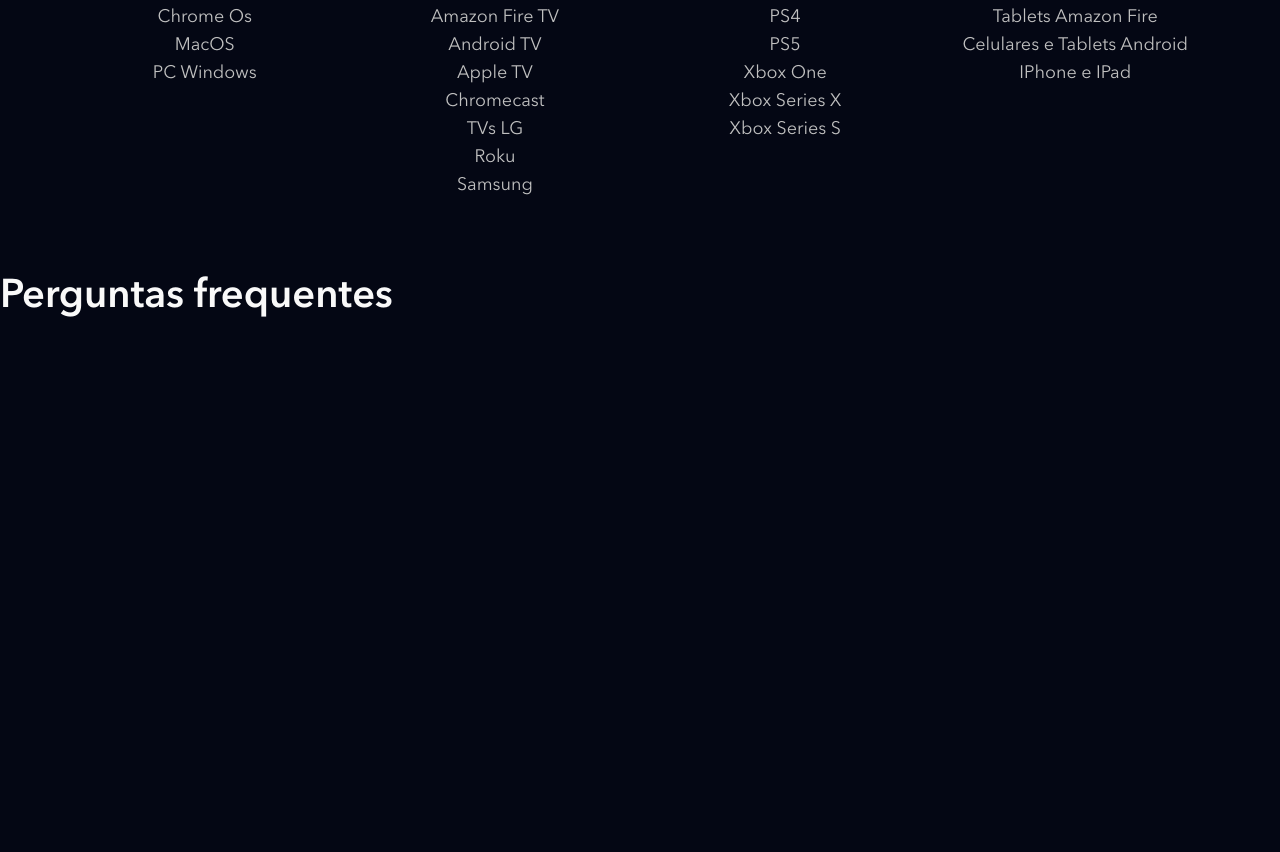
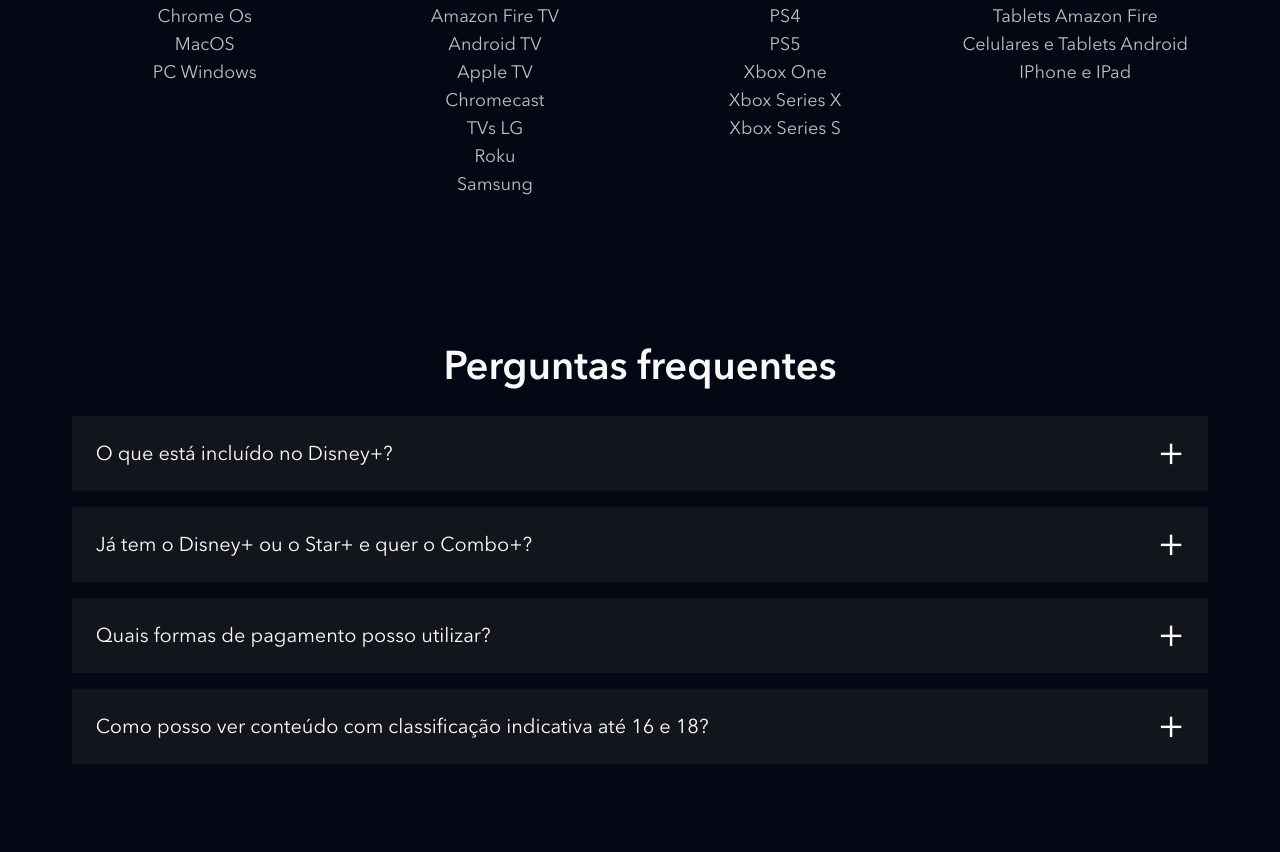
Before and after one commit to janlucasjm/clone_disneyplus, a website: page index.html in a window 1280 px wide. Shown: the part 4114-4966 px from the top of the page. Before the commit the page ends 4436 px from the top, so only its background shows below. Drawn offline with nearby package versions, Linux system fonts and the light colour scheme; files that its build step writes are made by us from their sources; files whose address does not match are found by name.

Commit message:
adicionando accordion do faq

```diff
--- a/index.html
+++ b/index.html
@@ -204,6 +204,51 @@
 
     <section class="faq">
         <h2 class="title">Perguntas frequentes</h2>
+        <ul class="faq__questions">
+            <li class="faq__questions__item">
+                <div class="faq__questions__item__question" data-faq-question>O que está incluído no Disney+?</div>
+                <div class="faq__questions__item__answer text--big">
+                    <p><span>O Disney+ oferece:</span></p>
+                    <ul>
+                        <li>Experiência de entretenimento exclusiva.</li>
+                        <li>As melhores histórias da Disney, Pixar, Marvel, Star Wars e National Geographic, tudo em um só lugar.</li>
+                        <li>Downloads ilimitados em até 10 dispositivos compatíveis.</li>
+                        <li>Mais de 300 títulos em 4K UHD e HDR.</li>
+                        <li>A possibilidade de assistir em até 4 dispositivos compatíveis simultaneamente sem custo adicional.</li>
+                        <li>IMAX Enhanced: disponível para alguns títulos da Marvel em dispositivos compatíveis com o Disney+.</li>
+                    </ul>
+                </div>
+            </li>
+
+            <li class="faq__questions__item">
+                <div class="faq__questions__item__question" data-faq-question>Já tem o Disney+ ou o Star+ e quer o Combo+?</div>
+                <div class="faq__questions__item__answer text--big">
+                    <p><span>Ao assinar o Combo+:</span></p>
+                    <ul>
+                        <li>O valor da sua assinatura existente será descontado do preço do Combo+.</li>
+                        <li>Se você assina o plano mensal, o valor que você paga mensalmente será descontado do preço do Combo+.</li>
+                        <li>Se você tem uma assinatura anual do Disney+ cobrada diretamente pelo Disney+, não é possível mudar para o Combo+ no momento. Entre em contato com o <a href="#">suporte do Disney+</a> para conhecer suas opções.</li>
+                        <li>Você vai receber um e-mail com os valores detalhados assim que finalizar o pagamento.</li>
+                        <li>Lembre-se: você pode cancelar a assinatura quando quiser.</li>
+                    </ul>
+                    <p style="padding-top: 24px;"><span>No momento, apenas a assinatura mensal do Combo+ está disponível.</span></p>
+                </div>
+            </li>
+
+            <li class="faq__questions__item">
+                <div class="faq__questions__item__question" data-faq-question>Quais formas de pagamento posso utilizar?</div>
+                <div class="faq__questions__item__answer text--big">
+                    <p><span>Você pode utilizar: cartão de débito, cartão de crédito, PayPal, Mercado Pago, e também empresas parceiras como Google Play Store, App Store da Apple; Mercado Livre e provedores locais de TV, telefonia e internet.</span></p>
+                </div>
+            </li>
+
+            <li class="faq__questions__item">
+                <div class="faq__questions__item__question" data-faq-question>Como posso ver conteúdo com classificação indicativa até 16 e 18?</div>
+                <div class="faq__questions__item__answer text--big">
+                    <p><span>Para poder acessar o catálogo completo que inclui conteúdo com classificação indicativa até 16 e 18, todos os usuários do Disney+ na América Latina devem atualizar as configurações de controle parental do perfil. É possível restringir o conteúdo de cada perfil e também adicionar um PIN de bloqueio. Os usuários que preferirem manter a configuração atual vão continuar aproveitando o Disney+ com a classificação indicativa até 14, podendo alterá-la a qualquer momento em "Editar Perfis".</span></p>
+                </div>
+            </li>
+        </ul>
     </section>
 
     <script src="./src/main.js"></script>
--- a/src/main.js
+++ b/src/main.js
@@ -1,5 +1,6 @@
 document.addEventListener('DOMContentLoaded', function() {
     const buttons = document.querySelectorAll('[data-tab-button]');
+    const questions = document.querySelectorAll('[data-faq-question]');
 
     for (let i = 0; i < buttons.length; i++) {
         buttons[i].addEventListener('click', function(botao) {
@@ -11,7 +12,18 @@
             botao.target.classList.add('shows__tabs__button--is-active');
         })
     }
+
+    for (let i = 0; i < questions.length; i++) {
+        questions[i].addEventListener('click', abreOuFechaResposta)
+    }
 })
+
+function abreOuFechaResposta(elemento) {
+    const classe = 'faq__questions__item--is-open';
+    const elementoPai = elemento.target.parentNode;
+
+    elementoPai.classList.toggle(classe)
+}
 
 function removeBotaoAtivo() {
     const buttons = document.querySelectorAll('[data-tab-button]');
--- /dev/null
+++ b/src/styles/_faq.scss
@@ -0,0 +1,73 @@
+@use '_variaveis.scss';
+
+.faq {
+    padding: 5.6vw;
+
+    h2 {
+        text-align: center;
+        margin-bottom: 24px;
+    }
+
+    &__questions {
+        list-style-type: none;
+
+        &__item {
+            background-color: #13151d;
+            margin-bottom: 16px;
+
+            &__question {
+                color: #fff;
+                font-size: 20px;
+                padding: 24px;
+                display: block;
+                cursor: pointer;
+                position: relative;
+
+                &::after {
+                    content: '+';
+                    position: absolute;
+                    top: 0;
+                    right: 24px;
+                    height: 100%;
+                    display: flex;
+                    align-items: center;
+                    font-size: 40px;
+                }
+            }
+
+            &__answer {
+                height: 0;
+                overflow: hidden;
+                padding: 0 24px;
+                transition: height, .5s ease;
+
+                ul {
+                    text-align: left;
+                    list-style-type: disc;
+                    padding-left: 40px;
+
+                    li {
+                        margin-top: 1em;
+
+                        a {
+                            color: variaveis.$corTextoSecundario;
+                        }
+                    }
+                }
+            }
+
+            &--is-open {
+                .faq__questions__item__question::after {
+                    content: '-';
+                }
+
+                .faq__questions__item__answer {
+                    height: auto;
+                    padding-bottom: 24px;
+                    transition: height, .5s ease;
+
+            }
+            }
+        }
+    }
+}
--- a/src/styles/main.scss
+++ b/src/styles/main.scss
@@ -3,6 +3,7 @@
 @use '_shows';
 @use '_plans';
 @use '_available-devices';
+@use '_faq';
 
 @font-face {
     font-family: 'Avenir';
```
